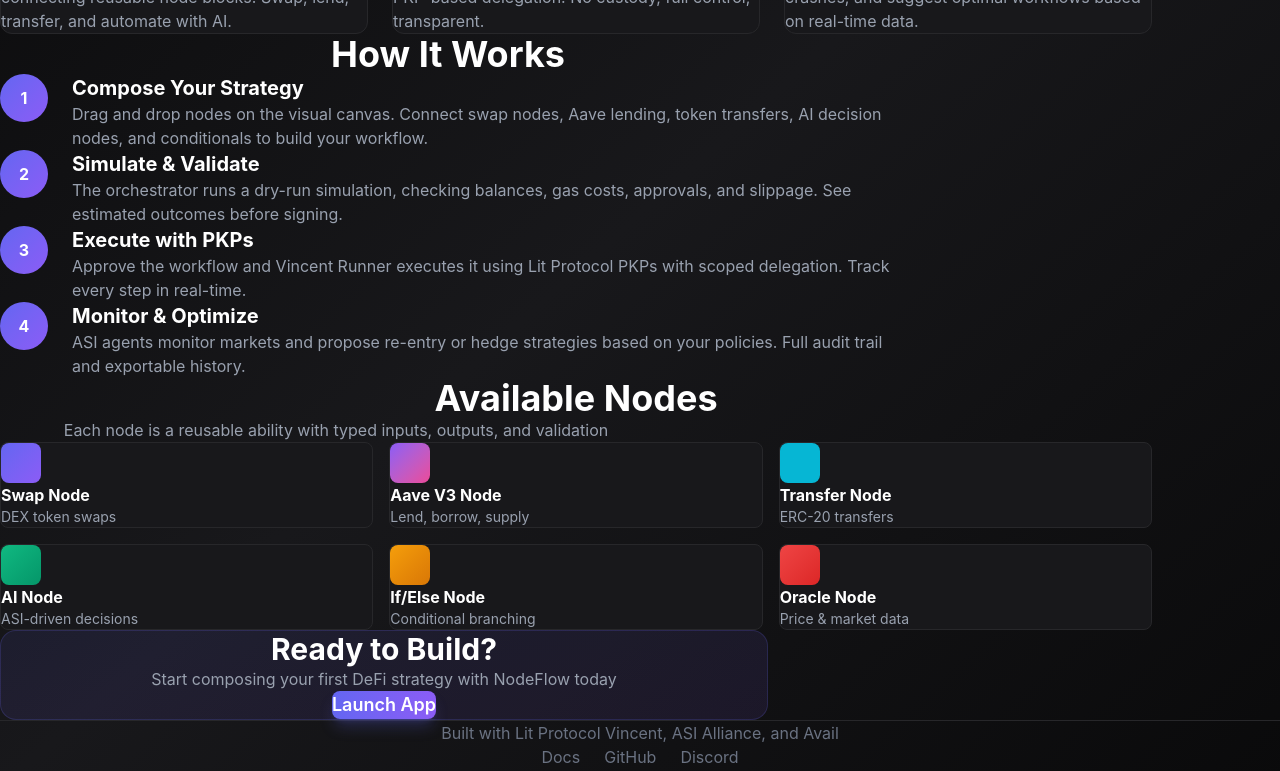
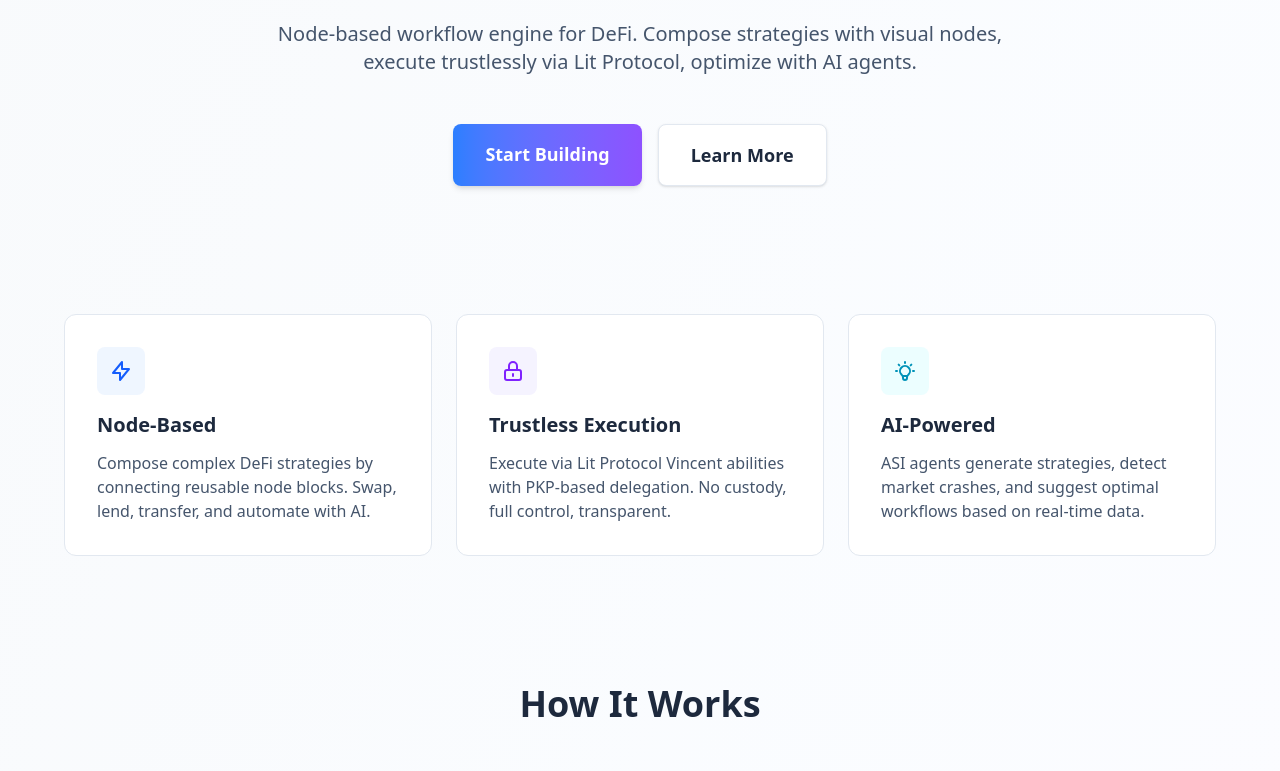
Before and after one commit to AceVikings/ethonline-defi-layer, a React app in the folder frontend/: page / in a window 1280 px wide. Shown: the part 360-1131 px from the top of the page. Built offline with nearby package versions, Linux system fonts and the light colour scheme; the HTML template or start-up script is replaced by a standard one.

Commit message:
Update to DeFlow branding with light theme and subtle colors using Tailwind v4

```diff
--- a/frontend/package.json
+++ b/frontend/package.json
@@ -10,13 +10,14 @@
     "preview": "vite preview"
   },
   "dependencies": {
+    "@tailwindcss/vite": "^4.1.16",
     "react": "^19.1.1",
     "react-dom": "^19.1.1",
-    "react-router-dom": "^7.9.4"
+    "react-router-dom": "^7.9.4",
+    "tailwindcss": "^4.1.16"
   },
   "devDependencies": {
     "@eslint/js": "^9.36.0",
-    "@tailwindcss/vite": "^4.0.0",
     "@types/node": "^24.6.0",
     "@types/react": "^19.1.16",
     "@types/react-dom": "^19.1.9",
@@ -25,7 +26,6 @@
     "eslint-plugin-react-hooks": "^5.2.0",
     "eslint-plugin-react-refresh": "^0.4.22",
     "globals": "^16.4.0",
-    "tailwindcss": "^4.0.0",
     "typescript": "~5.9.3",
     "typescript-eslint": "^8.45.0",
     "vite": "npm:rolldown-vite@7.1.14"
--- a/frontend/src/index.css
+++ b/frontend/src/index.css
@@ -1,38 +1,4 @@
 @import "tailwindcss";
-
-@theme {
-  /* NodeFlow Brand Colors */
-  --color-nodeflow-primary: #6366f1;
-  --color-nodeflow-secondary: #8b5cf6;
-  --color-nodeflow-accent: #06b6d4;
-  --color-nodeflow-success: #10b981;
-  --color-nodeflow-warning: #f59e0b;
-  --color-nodeflow-danger: #ef4444;
-
-  /* Dark theme */
-  --color-background-dark: #0a0a0b;
-  --color-surface-dark: #18181b;
-  --color-surface-elevated-dark: #27272a;
-
-  /* Fonts */
-  --font-family-sans: "Inter", system-ui, -apple-system, sans-serif;
-  --font-family-mono: "JetBrains Mono", "Fira Code", monospace;
-}
-
-* {
-  margin: 0;
-  padding: 0;
-  box-sizing: border-box;
-}
-
-body {
-  font-family: var(--font-family-sans);
-  background-color: var(--color-background-dark);
-  color: #f4f4f5;
-  min-height: 100vh;
-  -webkit-font-smoothing: antialiased;
-  -moz-osx-font-smoothing: grayscale;
-}
 
 #root {
   min-height: 100vh;
--- a/frontend/src/pages/AppPage.tsx
+++ b/frontend/src/pages/AppPage.tsx
@@ -1,9 +1,9 @@
 export default function AppPage() {
   return (
-    <div className="min-h-screen bg-[#0a0a0b] text-white">
+    <div className="min-h-screen bg-slate-50 text-slate-800">
       <div className="container mx-auto px-6 py-8">
-        <h1 className="text-3xl font-bold mb-6">NodeFlow App</h1>
-        <p className="text-gray-400">Workflow builder coming soon...</p>
+        <h1 className="text-3xl font-bold mb-6">DeFlow App</h1>
+        <p className="text-slate-600">Workflow builder coming soon...</p>
       </div>
     </div>
   );
--- a/frontend/src/pages/LandingPage.tsx
+++ b/frontend/src/pages/LandingPage.tsx
@@ -2,23 +2,23 @@
 
 export default function LandingPage() {
   return (
-    <div className="min-h-screen bg-gradient-to-br from-[#0a0a0b] via-[#18181b] to-[#0a0a0b]">
+    <div className="min-h-screen bg-gradient-to-br from-slate-50 via-blue-50/30 to-violet-50/30">
       {/* Hero Section */}
       <div className="container mx-auto px-6 py-16">
         <nav className="flex justify-between items-center mb-20">
           <div className="flex items-center gap-3">
-            <div className="w-10 h-10 bg-gradient-to-br from-[#6366f1] to-[#8b5cf6] rounded-lg flex items-center justify-center">
-              <span className="text-white font-bold text-xl">N</span>
+            <div className="w-10 h-10 bg-gradient-to-br from-blue-500 to-violet-500 rounded-lg flex items-center justify-center shadow-sm">
+              <span className="text-white font-bold text-xl">D</span>
             </div>
-            <span className="text-2xl font-bold text-white">NodeFlow</span>
+            <span className="text-2xl font-bold text-slate-800">DeFlow</span>
           </div>
           <div className="flex gap-6 items-center">
-            <a href="#features" className="text-gray-400 hover:text-white transition">Features</a>
-            <a href="#how-it-works" className="text-gray-400 hover:text-white transition">How It Works</a>
-            <a href="#nodes" className="text-gray-400 hover:text-white transition">Nodes</a>
+            <a href="#features" className="text-slate-600 hover:text-slate-900 transition">Features</a>
+            <a href="#how-it-works" className="text-slate-600 hover:text-slate-900 transition">How It Works</a>
+            <a href="#nodes" className="text-slate-600 hover:text-slate-900 transition">Nodes</a>
             <Link
               to="/app"
-              className="px-6 py-2.5 bg-gradient-to-r from-[#6366f1] to-[#8b5cf6] text-white rounded-lg font-medium hover:opacity-90 transition"
+              className="px-6 py-2.5 bg-gradient-to-r from-blue-500 to-violet-500 text-white rounded-lg font-medium hover:shadow-md transition shadow-sm"
             >
               Launch App
             </Link>
@@ -26,25 +26,25 @@
         </nav>
 
         <div className="max-w-5xl mx-auto text-center mt-32">
-          <h1 className="text-6xl font-bold mb-6 bg-gradient-to-r from-white via-[#6366f1] to-[#8b5cf6] bg-clip-text text-transparent">
+          <h1 className="text-6xl font-bold mb-6 bg-gradient-to-r from-slate-800 via-blue-600 to-violet-600 bg-clip-text text-transparent">
             Build DeFi Strategies
             <br />
             Like Connecting Blocks
           </h1>
-          <p className="text-xl text-gray-400 mb-12 max-w-3xl mx-auto">
+          <p className="text-xl text-slate-600 mb-12 max-w-3xl mx-auto">
             Node-based workflow engine for DeFi. Compose strategies with visual nodes,
             execute trustlessly via Lit Protocol, optimize with AI agents.
           </p>
           <div className="flex gap-4 justify-center">
             <Link
               to="/app"
-              className="px-8 py-4 bg-gradient-to-r from-[#6366f1] to-[#8b5cf6] text-white rounded-lg font-semibold text-lg hover:opacity-90 transition shadow-lg shadow-[#6366f1]/25"
+              className="px-8 py-4 bg-gradient-to-r from-blue-500 to-violet-500 text-white rounded-lg font-semibold text-lg hover:shadow-lg transition shadow-md"
             >
               Start Building
             </Link>
             <a
               href="#how-it-works"
-              className="px-8 py-4 bg-[#27272a] text-white rounded-lg font-semibold text-lg hover:bg-[#3f3f46] transition"
+              className="px-8 py-4 bg-white text-slate-800 rounded-lg font-semibold text-lg hover:bg-slate-50 transition border border-slate-200 shadow-sm"
             >
               Learn More
             </a>
@@ -53,38 +53,38 @@
 
         {/* Feature Cards */}
         <div id="features" className="grid md:grid-cols-3 gap-6 mt-32 max-w-6xl mx-auto">
-          <div className="p-8 bg-[#18181b] border border-[#27272a] rounded-xl hover:border-[#6366f1]/50 transition">
-            <div className="w-12 h-12 bg-[#6366f1]/10 rounded-lg flex items-center justify-center mb-4">
-              <svg className="w-6 h-6 text-[#6366f1]" fill="none" stroke="currentColor" viewBox="0 0 24 24">
+          <div className="p-8 bg-white border border-slate-200 rounded-xl hover:border-blue-300 hover:shadow-md transition">
+            <div className="w-12 h-12 bg-blue-50 rounded-lg flex items-center justify-center mb-4">
+              <svg className="w-6 h-6 text-blue-600" fill="none" stroke="currentColor" viewBox="0 0 24 24">
                 <path strokeLinecap="round" strokeLinejoin="round" strokeWidth={2} d="M13 10V3L4 14h7v7l9-11h-7z" />
               </svg>
             </div>
-            <h3 className="text-xl font-bold text-white mb-3">Node-Based</h3>
-            <p className="text-gray-400">
+            <h3 className="text-xl font-bold text-slate-800 mb-3">Node-Based</h3>
+            <p className="text-slate-600">
               Compose complex DeFi strategies by connecting reusable node blocks. Swap, lend, transfer, and automate with AI.
             </p>
           </div>
 
-          <div className="p-8 bg-[#18181b] border border-[#27272a] rounded-xl hover:border-[#8b5cf6]/50 transition">
-            <div className="w-12 h-12 bg-[#8b5cf6]/10 rounded-lg flex items-center justify-center mb-4">
-              <svg className="w-6 h-6 text-[#8b5cf6]" fill="none" stroke="currentColor" viewBox="0 0 24 24">
+          <div className="p-8 bg-white border border-slate-200 rounded-xl hover:border-violet-300 hover:shadow-md transition">
+            <div className="w-12 h-12 bg-violet-50 rounded-lg flex items-center justify-center mb-4">
+              <svg className="w-6 h-6 text-violet-600" fill="none" stroke="currentColor" viewBox="0 0 24 24">
                 <path strokeLinecap="round" strokeLinejoin="round" strokeWidth={2} d="M12 15v2m-6 4h12a2 2 0 002-2v-6a2 2 0 00-2-2H6a2 2 0 00-2 2v6a2 2 0 002 2zm10-10V7a4 4 0 00-8 0v4h8z" />
               </svg>
             </div>
-            <h3 className="text-xl font-bold text-white mb-3">Trustless Execution</h3>
-            <p className="text-gray-400">
+            <h3 className="text-xl font-bold text-slate-800 mb-3">Trustless Execution</h3>
+            <p className="text-slate-600">
               Execute via Lit Protocol Vincent abilities with PKP-based delegation. No custody, full control, transparent.
             </p>
           </div>
 
-          <div className="p-8 bg-[#18181b] border border-[#27272a] rounded-xl hover:border-[#06b6d4]/50 transition">
-            <div className="w-12 h-12 bg-[#06b6d4]/10 rounded-lg flex items-center justify-center mb-4">
-              <svg className="w-6 h-6 text-[#06b6d4]" fill="none" stroke="currentColor" viewBox="0 0 24 24">
+          <div className="p-8 bg-white border border-slate-200 rounded-xl hover:border-cyan-300 hover:shadow-md transition">
+            <div className="w-12 h-12 bg-cyan-50 rounded-lg flex items-center justify-center mb-4">
+              <svg className="w-6 h-6 text-cyan-600" fill="none" stroke="currentColor" viewBox="0 0 24 24">
                 <path strokeLinecap="round" strokeLinejoin="round" strokeWidth={2} d="M9.663 17h4.673M12 3v1m6.364 1.636l-.707.707M21 12h-1M4 12H3m3.343-5.657l-.707-.707m2.828 9.9a5 5 0 117.072 0l-.548.547A3.374 3.374 0 0014 18.469V19a2 2 0 11-4 0v-.531c0-.895-.356-1.754-.988-2.386l-.548-.547z" />
               </svg>
             </div>
-            <h3 className="text-xl font-bold text-white mb-3">AI-Powered</h3>
-            <p className="text-gray-400">
+            <h3 className="text-xl font-bold text-slate-800 mb-3">AI-Powered</h3>
+            <p className="text-slate-600">
               ASI agents generate strategies, detect market crashes, and suggest optimal workflows based on real-time data.
             </p>
           </div>
@@ -92,15 +92,15 @@
 
         {/* How It Works */}
         <div id="how-it-works" className="mt-32 max-w-4xl mx-auto">
-          <h2 className="text-4xl font-bold text-center mb-16 text-white">How It Works</h2>
+          <h2 className="text-4xl font-bold text-center mb-16 text-slate-800">How It Works</h2>
           <div className="space-y-8">
             <div className="flex gap-6 items-start">
-              <div className="flex-shrink-0 w-12 h-12 bg-gradient-to-br from-[#6366f1] to-[#8b5cf6] rounded-full flex items-center justify-center text-white font-bold">
+              <div className="flex-shrink-0 w-12 h-12 bg-gradient-to-br from-blue-500 to-violet-500 rounded-full flex items-center justify-center text-white font-bold shadow-sm">
                 1
               </div>
               <div>
-                <h3 className="text-xl font-bold text-white mb-2">Compose Your Strategy</h3>
-                <p className="text-gray-400">
+                <h3 className="text-xl font-bold text-slate-800 mb-2">Compose Your Strategy</h3>
+                <p className="text-slate-600">
                   Drag and drop nodes on the visual canvas. Connect swap nodes, Aave lending, token transfers,
                   AI decision nodes, and conditionals to build your workflow.
                 </p>
@@ -108,12 +108,12 @@
             </div>
 
             <div className="flex gap-6 items-start">
-              <div className="flex-shrink-0 w-12 h-12 bg-gradient-to-br from-[#6366f1] to-[#8b5cf6] rounded-full flex items-center justify-center text-white font-bold">
+              <div className="flex-shrink-0 w-12 h-12 bg-gradient-to-br from-blue-500 to-violet-500 rounded-full flex items-center justify-center text-white font-bold shadow-sm">
                 2
               </div>
               <div>
-                <h3 className="text-xl font-bold text-white mb-2">Simulate & Validate</h3>
-                <p className="text-gray-400">
+                <h3 className="text-xl font-bold text-slate-800 mb-2">Simulate & Validate</h3>
+                <p className="text-slate-600">
                   The orchestrator runs a dry-run simulation, checking balances, gas costs, approvals, and slippage.
                   See estimated outcomes before signing.
                 </p>
@@ -121,12 +121,12 @@
             </div>
 
             <div className="flex gap-6 items-start">
-              <div className="flex-shrink-0 w-12 h-12 bg-gradient-to-br from-[#6366f1] to-[#8b5cf6] rounded-full flex items-center justify-center text-white font-bold">
+              <div className="flex-shrink-0 w-12 h-12 bg-gradient-to-br from-blue-500 to-violet-500 rounded-full flex items-center justify-center text-white font-bold shadow-sm">
                 3
               </div>
               <div>
-                <h3 className="text-xl font-bold text-white mb-2">Execute with PKPs</h3>
-                <p className="text-gray-400">
+                <h3 className="text-xl font-bold text-slate-800 mb-2">Execute with PKPs</h3>
+                <p className="text-slate-600">
                   Approve the workflow and Vincent Runner executes it using Lit Protocol PKPs with scoped delegation.
                   Track every step in real-time.
                 </p>
@@ -134,12 +134,12 @@
             </div>
 
             <div className="flex gap-6 items-start">
-              <div className="flex-shrink-0 w-12 h-12 bg-gradient-to-br from-[#6366f1] to-[#8b5cf6] rounded-full flex items-center justify-center text-white font-bold">
+              <div className="flex-shrink-0 w-12 h-12 bg-gradient-to-br from-blue-500 to-violet-500 rounded-full flex items-center justify-center text-white font-bold shadow-sm">
                 4
               </div>
               <div>
-                <h3 className="text-xl font-bold text-white mb-2">Monitor & Optimize</h3>
-                <p className="text-gray-400">
+                <h3 className="text-xl font-bold text-slate-800 mb-2">Monitor & Optimize</h3>
+                <p className="text-slate-600">
                   ASI agents monitor markets and propose re-entry or hedge strategies based on your policies.
                   Full audit trail and exportable history.
                 </p>
@@ -150,23 +150,23 @@
 
         {/* Node Catalog Preview */}
         <div id="nodes" className="mt-32 max-w-6xl mx-auto">
-          <h2 className="text-4xl font-bold text-center mb-4 text-white">Available Nodes</h2>
-          <p className="text-center text-gray-400 mb-16 max-w-2xl mx-auto">
+          <h2 className="text-4xl font-bold text-center mb-4 text-slate-800">Available Nodes</h2>
+          <p className="text-center text-slate-600 mb-16 max-w-2xl mx-auto">
             Each node is a reusable ability with typed inputs, outputs, and validation
           </p>
           <div className="grid md:grid-cols-2 lg:grid-cols-3 gap-4">
             {[
-              { name: 'Swap Node', desc: 'DEX token swaps', color: 'from-[#6366f1] to-[#8b5cf6]' },
-              { name: 'Aave V3 Node', desc: 'Lend, borrow, supply', color: 'from-[#8b5cf6] to-[#ec4899]' },
-              { name: 'Transfer Node', desc: 'ERC-20 transfers', color: 'from-[#06b6d4] to-[#06b6d4]' },
-              { name: 'AI Node', desc: 'ASI-driven decisions', color: 'from-[#10b981] to-[#059669]' },
-              { name: 'If/Else Node', desc: 'Conditional branching', color: 'from-[#f59e0b] to-[#d97706]' },
-              { name: 'Oracle Node', desc: 'Price & market data', color: 'from-[#ef4444] to-[#dc2626]' },
+              { name: 'Swap Node', desc: 'DEX token swaps', color: 'from-blue-500 to-violet-500' },
+              { name: 'Aave V3 Node', desc: 'Lend, borrow, supply', color: 'from-violet-500 to-fuchsia-500' },
+              { name: 'Transfer Node', desc: 'ERC-20 transfers', color: 'from-cyan-500 to-blue-500' },
+              { name: 'AI Node', desc: 'ASI-driven decisions', color: 'from-emerald-500 to-teal-500' },
+              { name: 'If/Else Node', desc: 'Conditional branching', color: 'from-amber-500 to-orange-500' },
+              { name: 'Oracle Node', desc: 'Price & market data', color: 'from-rose-500 to-pink-500' },
             ].map((node) => (
-              <div key={node.name} className="p-6 bg-[#18181b] border border-[#27272a] rounded-lg hover:border-[#6366f1]/30 transition">
-                <div className={`w-10 h-10 bg-gradient-to-br ${node.color} rounded-lg mb-3`}></div>
-                <h4 className="font-bold text-white mb-1">{node.name}</h4>
-                <p className="text-sm text-gray-400">{node.desc}</p>
+              <div key={node.name} className="p-6 bg-white border border-slate-200 rounded-lg hover:border-blue-300 hover:shadow-md transition">
+                <div className={`w-10 h-10 bg-gradient-to-br ${node.color} rounded-lg mb-3 shadow-sm`}></div>
+                <h4 className="font-bold text-slate-800 mb-1">{node.name}</h4>
+                <p className="text-sm text-slate-600">{node.desc}</p>
               </div>
             ))}
           </div>
@@ -174,14 +174,14 @@
 
         {/* CTA Section */}
         <div className="mt-32 text-center">
-          <div className="max-w-3xl mx-auto p-12 bg-gradient-to-br from-[#6366f1]/10 to-[#8b5cf6]/10 border border-[#6366f1]/20 rounded-2xl">
-            <h2 className="text-3xl font-bold text-white mb-4">Ready to Build?</h2>
-            <p className="text-gray-400 mb-8">
-              Start composing your first DeFi strategy with NodeFlow today
+          <div className="max-w-3xl mx-auto p-12 bg-gradient-to-br from-blue-50 to-violet-50 border border-blue-100 rounded-2xl">
+            <h2 className="text-3xl font-bold text-slate-800 mb-4">Ready to Build?</h2>
+            <p className="text-slate-600 mb-8">
+              Start composing your first DeFi strategy with DeFlow today
             </p>
             <Link
               to="/app"
-              className="inline-block px-8 py-4 bg-gradient-to-r from-[#6366f1] to-[#8b5cf6] text-white rounded-lg font-semibold text-lg hover:opacity-90 transition shadow-lg shadow-[#6366f1]/25"
+              className="inline-block px-8 py-4 bg-gradient-to-r from-blue-500 to-violet-500 text-white rounded-lg font-semibold text-lg hover:shadow-lg transition shadow-md"
             >
               Launch App
             </Link>
@@ -189,14 +189,14 @@
         </div>
 
         {/* Footer */}
-        <footer className="mt-32 pt-12 border-t border-[#27272a] text-center text-gray-500">
+        <footer className="mt-32 pt-12 border-t border-slate-200 text-center text-slate-500">
           <p className="mb-4">Built with Lit Protocol Vincent, ASI Alliance, and Avail</p>
           <div className="flex gap-6 justify-center">
-            <a href="#" className="hover:text-white transition">Docs</a>
-            <a href="#" className="hover:text-white transition">GitHub</a>
-            <a href="#" className="hover:text-white transition">Discord</a>
+            <a href="#" className="hover:text-slate-800 transition">Docs</a>
+            <a href="#" className="hover:text-slate-800 transition">GitHub</a>
+            <a href="#" className="hover:text-slate-800 transition">Discord</a>
           </div>
-          <p className="mt-8 text-sm">© 2025 NodeFlow. Open source.</p>
+          <p className="mt-8 text-sm">© 2025 DeFlow. Open source.</p>
         </footer>
       </div>
     </div>
```
Also changed, not shown: 1 other file (tests, documents, lock files or other folders).
